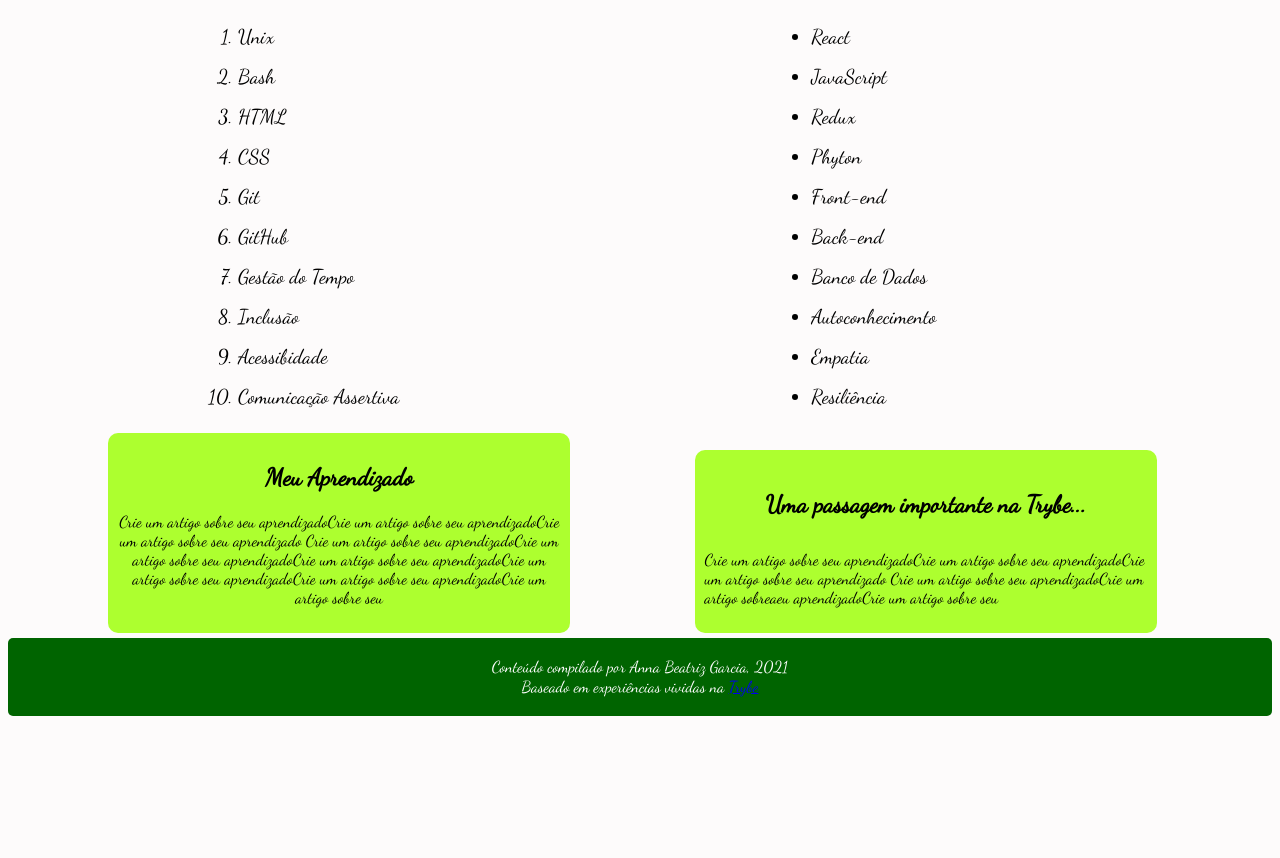
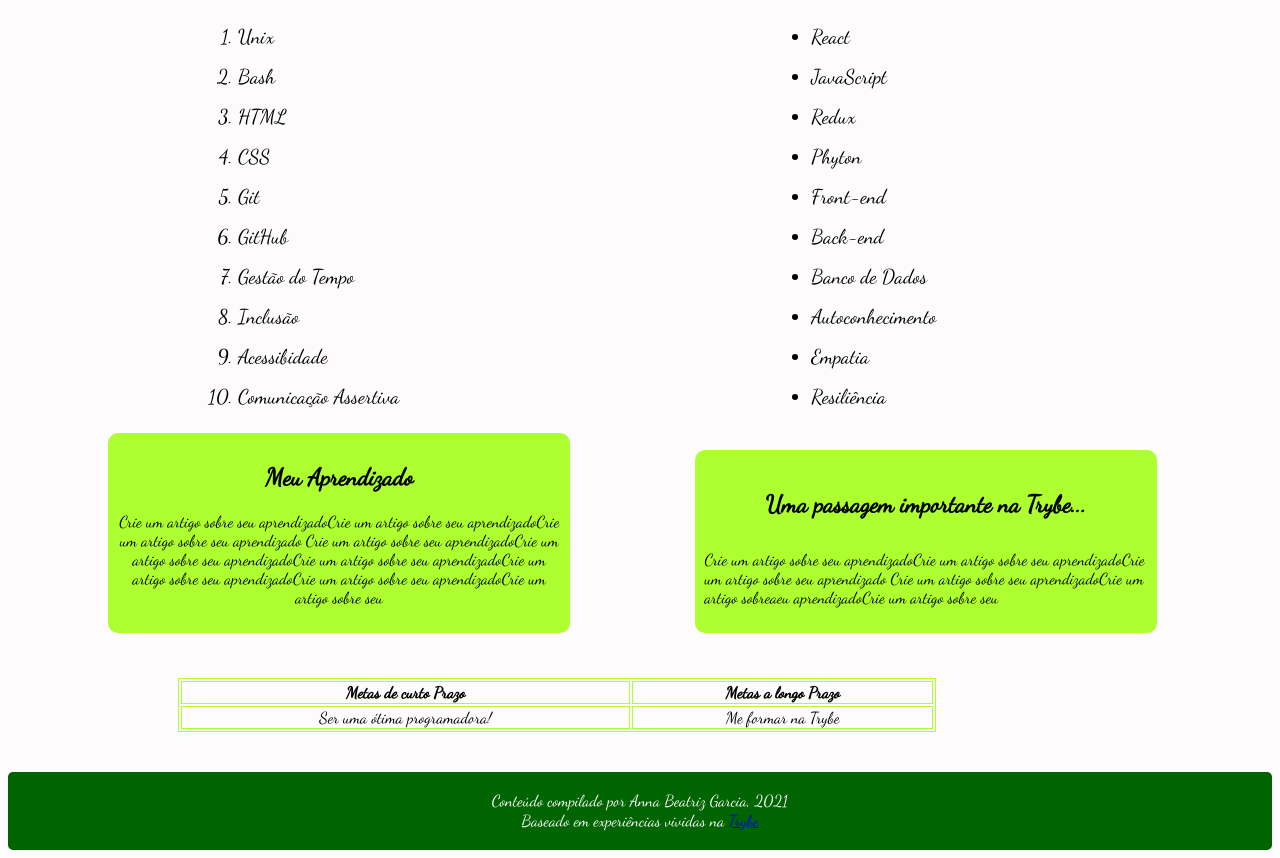
Before and after one commit to annabia95/project-lessons-learned, a plain HTML site: page index.html in a window 1280 px wide. Shown: the part 222-1080 px from the top of the page. Before the commit the page ends 946 px from the top, so only its background shows below. Drawn offline with Linux system fonts and the light colour scheme.

Commit message:
Cumprindo os Requisitos Bonus

```diff
--- a/index.html
+++ b/index.html
@@ -78,6 +78,16 @@
         </p>
       </aside>
     </section>
+    <section id="tabela">
+      <table>
+        <tr>
+          <th>Metas de curto Prazo</th>
+          <th>Metas a longo Prazo</th>
+        </tr>
+        <td>Ser uma ótima programadora!</td>
+        <td>Me formar na Trybe</td>
+      </table>
+    </section>
   </main>
   <footer id="rodape">
     <p>Conteúdo compilado por Anna Beatriz Garcia, 2021 <br>
--- a/style.css
+++ b/style.css
@@ -71,3 +71,13 @@ body {
     text-align: center;
     line-height: 20px;
 }
+table{
+    width: 60%;
+    margin-left: 170px;
+    margin-top: 40px;
+    margin-bottom: 40px;
+}
+table, th, td {
+    border: 1px solid greenyellow;
+    text-align: center;
+}
```
